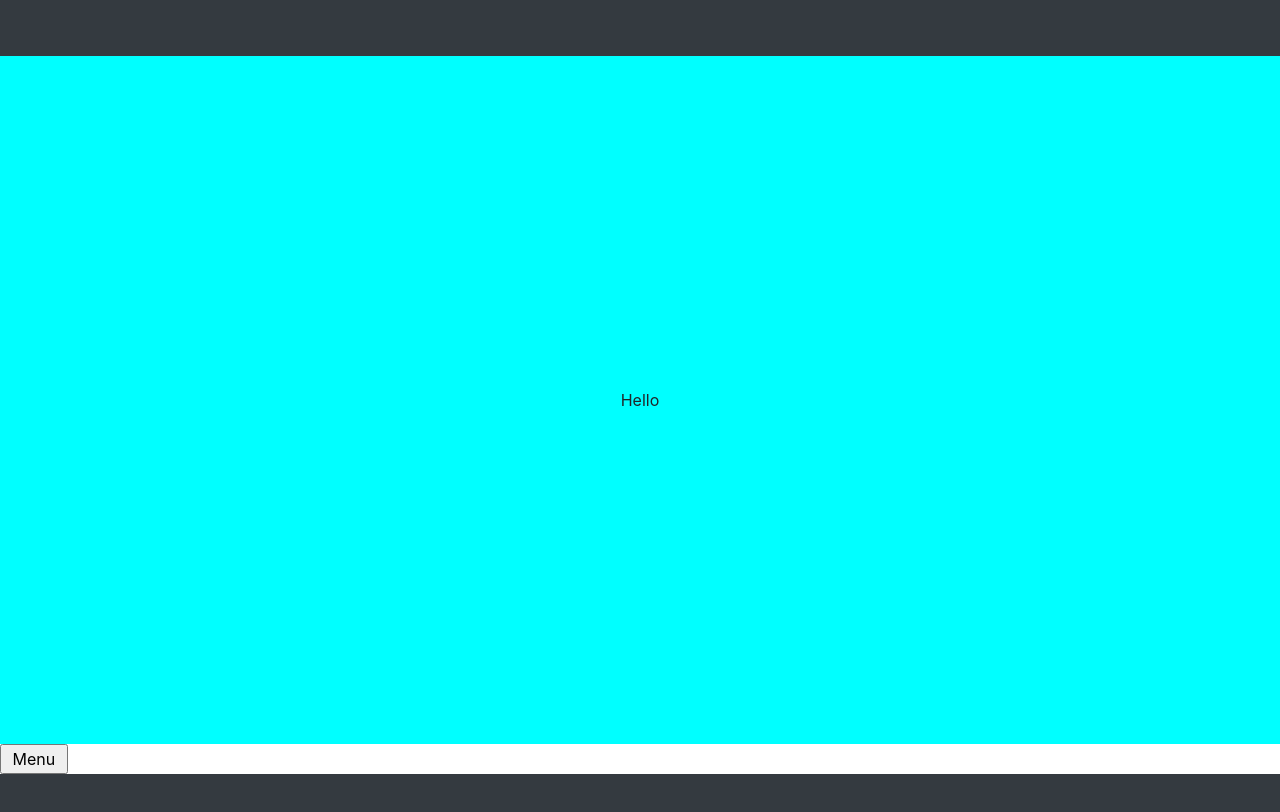
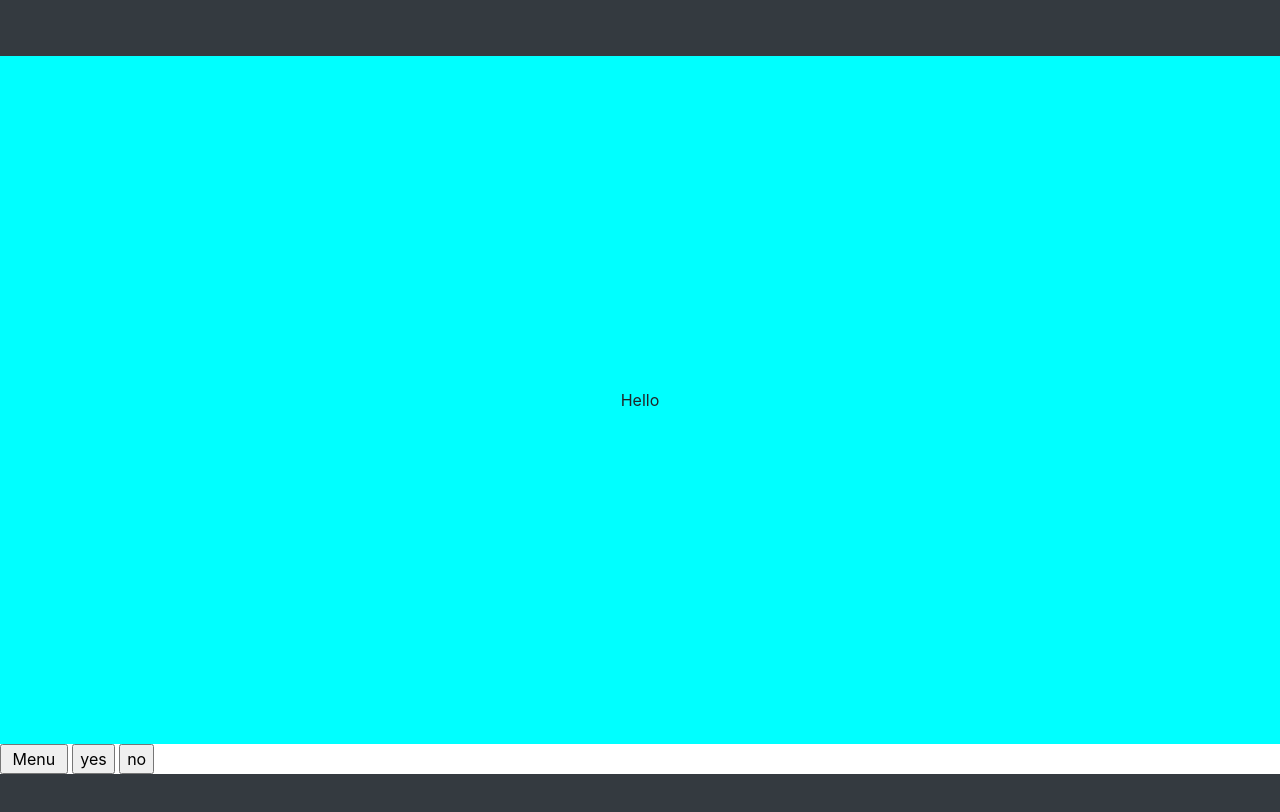
Before and after one commit to varunprabhakaran22/MyShapeTimee, a website: page Dashboard.html in a window 1280 px wide. Drawn offline with nearby package versions, Linux system fonts and the light colour scheme.

Commit message:
creating the ui to get input from the user

```diff
--- a/Dashboard.html
+++ b/Dashboard.html
@@ -20,6 +20,8 @@
     </div>
     <div class="menu">
         <input type="button" value=" Menu ">
+        <input type="button" value="yes" class="yes">
+        <input type="button" value="no" class="no">
     </div>
     <nav class="navbar navbar-dark bg-dark">
             <!-- Navbar content -->
```
